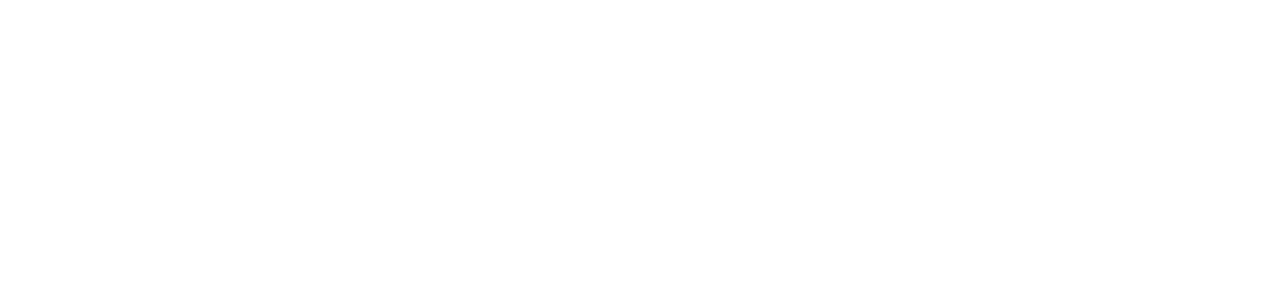
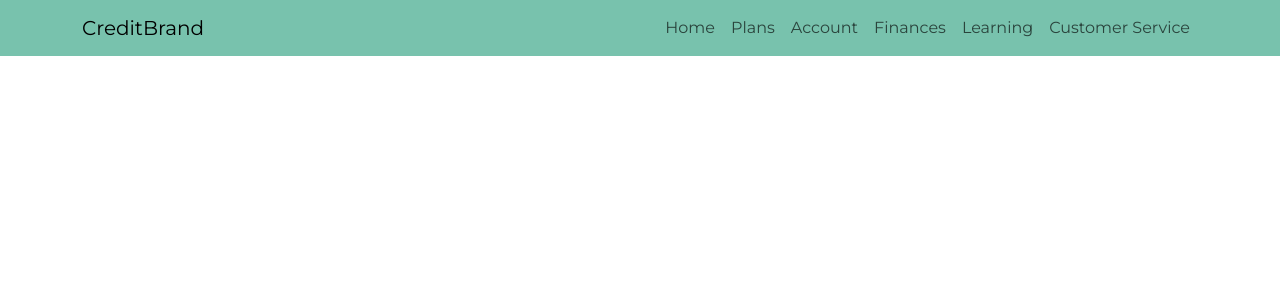
Before and after one commit to VCU-257/iteration-2-build-with-style-group-2, a React (Vite) app: page / in a window 1280 px wide. Shown: the top 300 px of the page. Built offline with nearby package versions, Linux system fonts and the light colour scheme.

Commit message:
Add react-bootstrap and bootswatch

```diff
--- a/package.json
+++ b/package.json
@@ -10,7 +10,10 @@
     "preview": "vite preview"
   },
   "dependencies": {
+    "bootstrap": "^5.3.8",
+    "bootswatch": "^5.3.8",
     "react": "^19.2.4",
+    "react-bootstrap": "^2.10.10",
     "react-dom": "^19.2.4",
     "react-router": "^7.14.1"
   },
--- a/src/App.jsx
+++ b/src/App.jsx
@@ -3,15 +3,34 @@
 import Finances from "./pages/Finances";
 import FICO from "./pages/FICO";
 import Account from "./pages/Account";
+import { Container, Nav, Navbar } from "react-bootstrap";
+/* The order of the following imports is very important! */
+// import 'bootstrap/dist/css/bootstrap.min.css';
+import 'bootswatch/dist/minty/bootstrap.min.css';
 import "./styles/global.css";
 
 export default function App() {
     return (
+        <div className="app">
+            <Navbar bg="primary">
+                <Container>
+                    <Navbar.Brand href="/">CreditBrand</Navbar.Brand>
+                    <Nav className="navigation-buttons">
+                        <Nav.Link href="/">Home</Nav.Link>
+                        <Nav.Link href="#">Plans</Nav.Link>
+                        <Nav.Link href="/account">Account</Nav.Link>
+                        <Nav.Link href="/finances">Finances</Nav.Link>
+                        <Nav.Link href="#">Learning</Nav.Link>
+                        <Nav.Link href="#">Customer Service</Nav.Link>
+                    </Nav>
+                </Container>
+            </Navbar>
             <Routes>
                 <Route path="/" element={<Home />} />
                 <Route path="/finances" element={<Finances />} />
                 <Route path="/finances/fico" element={<FICO />} />
                 <Route path="/account" element={<Account />} />
             </Routes>
+        </div>
     );
 }
```
Also changed, not shown: 1 other file (tests, documents, lock files or other folders). Lines whose indentation alone changed are shown as unchanged.
